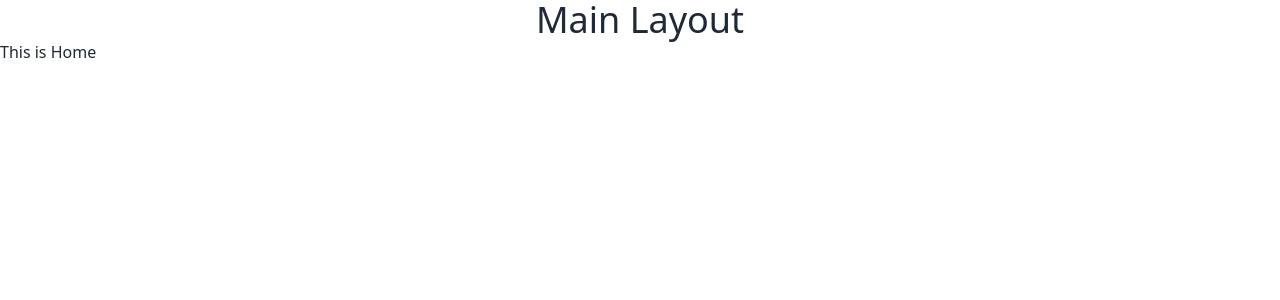
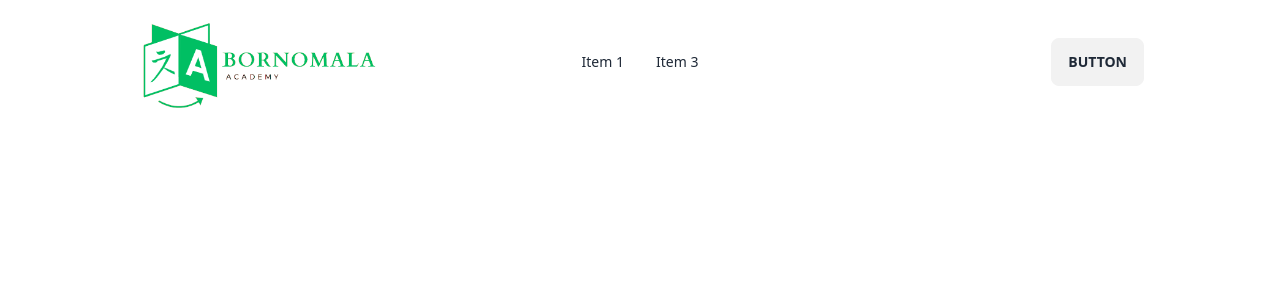
Before and after one commit to towhidulislam2023/bornomala-academy-client, a React (Vite) app: page / in a window 1280 px wide. Shown: the top 300 px of the page. Built offline with nearby package versions, Linux system fonts and the light colour scheme.

Commit message:
header implement

```diff
--- a/src/Layouts/MainLayout/MainLayout.jsx
+++ b/src/Layouts/MainLayout/MainLayout.jsx
@@ -1,10 +1,11 @@
 import React from 'react';
 import { Outlet } from 'react-router-dom';
+import Header from '../../Sheared/Header/Header';
 
 const MainLayout = () => {
     return (
-        <div>
-            <h1 className="text-4xl text-center">Main Layout</h1>
+        <div className='w-[80%] mx-auto'>
+            <Header></Header>
             <Outlet></Outlet>
         </div>
     );
--- a/src/Pages/Home/Home/Home.jsx
+++ b/src/Pages/Home/Home/Home.jsx
@@ -3,7 +3,7 @@ import React from 'react';
 const Home = () => {
     return (
         <div>
-            <h1>This is Home</h1>
+
         </div>
     );
 };
--- /dev/null
+++ b/src/Sheared/Header/Header.jsx
@@ -0,0 +1,36 @@
+import React from 'react';
+import logo from '../../assets/icons/logo-bornonala-final.png';
+import { Link } from 'react-router-dom';
+
+const Header = () => {
+    const navLinks=<>
+        <li><a>Item 1</a></li>
+        <li><a>Item 3</a></li>
+    </>
+    return (
+        <div className="navbar bg-base-100">
+            <div className="navbar-start">
+                <div className="dropdown">
+                    <label tabIndex={0} className="btn btn-ghost lg:hidden">
+                        <svg xmlns="http://www.w3.org/2000/svg" className="h-5 w-5" fill="none" viewBox="0 0 24 24" stroke="currentColor"><path strokeLinecap="round" strokeLinejoin="round" strokeWidth="2" d="M4 6h16M4 12h8m-8 6h16" /></svg>
+                    </label>
+                    <ul tabIndex={0} className="menu menu-sm dropdown-content mt-3 p-2 shadow bg-base-100 rounded-box w-52">
+                        {navLinks}
+                    </ul>
+                </div>
+                <Link to={"/"}> <img className='w-64' src={logo} alt="" /></Link>
+                {/* <p className="text-xl font-bold">Bornomala Academy</p> */}
+            </div>
+            <div className="navbar-center hidden lg:flex">
+                <ul className="menu menu-horizontal px-1">
+                {navLinks}
+                </ul>
+            </div>
+            <div className="navbar-end">
+                <a className="btn">Button</a>
+            </div>
+        </div>
+    );
+};
+
+export default Header;
```
Also changed, not shown: src/assets/icons/logo-bornonala-final.png (added).
